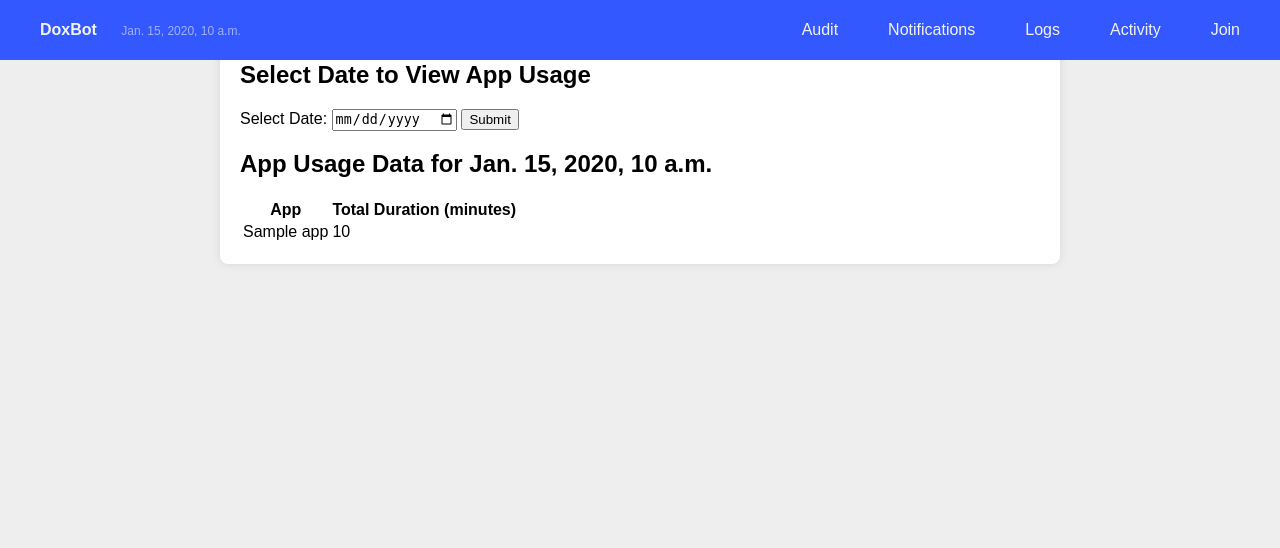
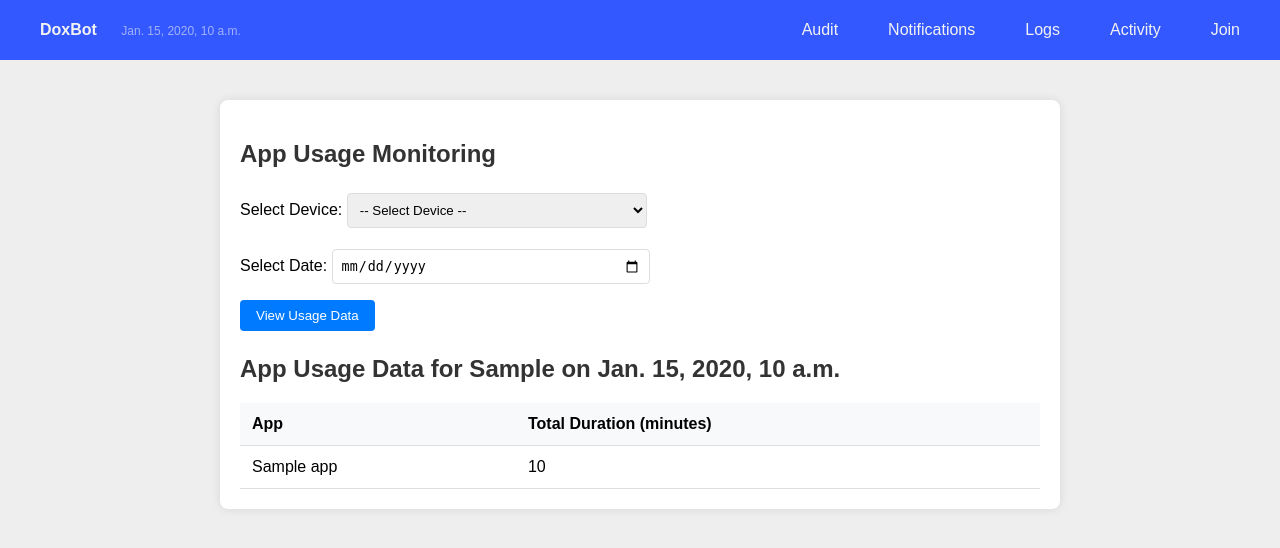
Before and after one commit to yousuf-4594/Dox-Bot, a Django app: template DoxBot/myapp/templates/app_usage_monitoring.html in a window 1280 px wide. Shown: the top 548 px of the page. Run offline with Django 3.2, Linux system fonts and the light colour scheme; the template is opened without the code that fills it: most values are stand-ins (such as "Sample title", 1, 10 or a date in 2020).

Commit message:
users activity can be visualised

```diff
--- a/DoxBot/DoxBot/urls.py
+++ b/DoxBot/DoxBot/urls.py
@@ -8,7 +8,7 @@ urlpatterns = [
     path('check-firebase/', check_firebase_and_send_email, name='check_firebase_and_send_email'),
     path('check-date/', check_date, name='check_date'),
     path('logs/', view_analytics, name='logs'),
-    path('app-usage-monitoring/', app_usage_monitoring, name='app_usage_monitoring'),
+    path('activity/', app_usage_monitoring, name='activity'),
     path('join/', join, name='join'),
     path('notifications/', view_notifications, name='notifications'),
 
--- a/DoxBot/myapp/templates/app_usage_monitoring.html
+++ b/DoxBot/myapp/templates/app_usage_monitoring.html
@@ -5,6 +5,13 @@
     <meta name="viewport" content="width=device-width, initial-scale=1.0">
     <title>App Usage Monitoring</title>
     <style>
+        body {
+            font-family: Arial, sans-serif;
+            margin: 0;
+            padding: 20px;
+            background-color: #f4f4f4;
+        }
+
         .container {
             max-width: 800px;
             margin: auto;
@@ -12,25 +19,110 @@
             background-color: #fff;
             border-radius: 8px;
             box-shadow: 0 0 10px rgba(0, 0, 0, 0.1);
+            margin-top: 100px;
         }
-        h1 {
+
+        h2 {
             color: #333;
+        }
+
+        .form-group {
+            margin-bottom: 1rem;
+        }
+
+        .form-control {
+            width: 300px;
+            padding: 8px;
+            border: 1px solid #ddd;
+            border-radius: 4px;
+            margin-top: 5px;
+        }
+
+        .btn-primary {
+            background-color: #007bff;
+            color: white;
+            padding: 8px 16px;
+            border: none;
+            border-radius: 4px;
+            cursor: pointer;
+        }
+
+        .btn-primary:hover {
+            background-color: #0056b3;
+        }
+
+        .mb-4 {
+            margin-bottom: 1.5rem;
+        }
+
+        .mt-4 {
+            margin-top: 1.5rem;
+        }
+
+        table {
+            width: 100%;
+            border-collapse: collapse;
+            margin-top: 20px;
+        }
+
+        th, td {
+            padding: 12px;
+            text-align: left;
+            border-bottom: 1px solid #ddd;
+        }
+
+        th {
+            background-color: #f8f9fa;
+        }
+
+        tr:hover {
+            background-color: #f5f5f5;
+        }
+
+        .alert {
+            padding: 15px;
+            margin-top: 20px;
+            border-radius: 4px;
+        }
+
+        .alert-info {
+            background-color: #cce5ff;
+            border: 1px solid #b8daff;
+            color: #004085;
         }
     </style>
 </head>
 <body>
     {% include 'navbar.html' %}
+
     <div class="container">
-        <h2>Select Date to View App Usage</h2>
-        <form method="POST">
+        <h2>App Usage Monitoring</h2>
+
+        <form method="POST" class="mb-4">
             {% csrf_token %}
-            <label for="date">Select Date:</label>
-            <input type="date" id="date" name="date" required>
-            <button type="submit">Submit</button>
+            <div class="form-group">
+                <label for="device">Select Device:</label>
+                <select name="device" id="device" class="form-control" required>
+                    <option value="" {% if not selected_device %}selected{% endif %}>-- Select Device --</option>
+                    {% for device in collection_names %}
+                        <option value="{{ device }}" {% if device == selected_device %}selected{% endif %}>
+                            {{ device }}
+                        </option>
+                    {% endfor %}
+                </select>
+            </div>
+
+            <div class="form-group">
+                <label for="date">Select Date:</label>
+                <input type="date" name="date" id="date" class="form-control"
+                       value="{{ selected_date }}" required>
+            </div>
+
+            <button type="submit" class="btn btn-primary">View Usage Data</button>
         </form>
 
         {% if duration_per_app %}
-            <h2>App Usage Data for {{ selected_date }}</h2>
+            <h2>App Usage Data for {{ selected_device }} on {{ selected_date }}</h2>
             <table>
                 <thead>
                     <tr>
@@ -49,6 +141,5 @@
             </table>
         {% endif %}
     </div>
-
 </body>
 </html>
--- a/DoxBot/myapp/templates/navbar.html
+++ b/DoxBot/myapp/templates/navbar.html
@@ -63,7 +63,7 @@
             <a href="{% url 'check_firebase_and_send_email' %}">Audit</a>
             <a href="{% url 'notifications' %}">Notifications</a>
             <a href="{% url 'logs' %}">Logs</a>
-            <a href="{% url 'app_usage_monitoring' %}">Activity</a>
+            <a href="{% url 'activity' %}">Activity</a>
             <a href="{% url 'join' %}">Join</a>
         </div>
     </div>
```
Also changed, not shown: DoxBot/myapp/templates/notifications.html (+60 -26 lines), DoxBot/myapp/views.py (+56 -30 lines).
